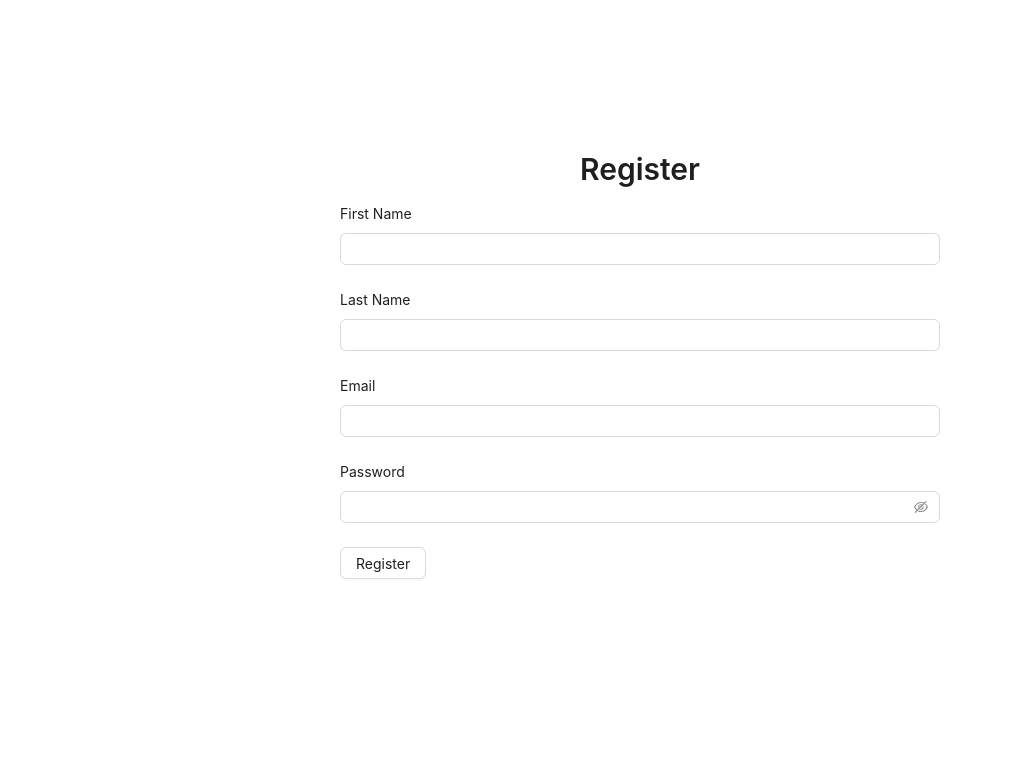
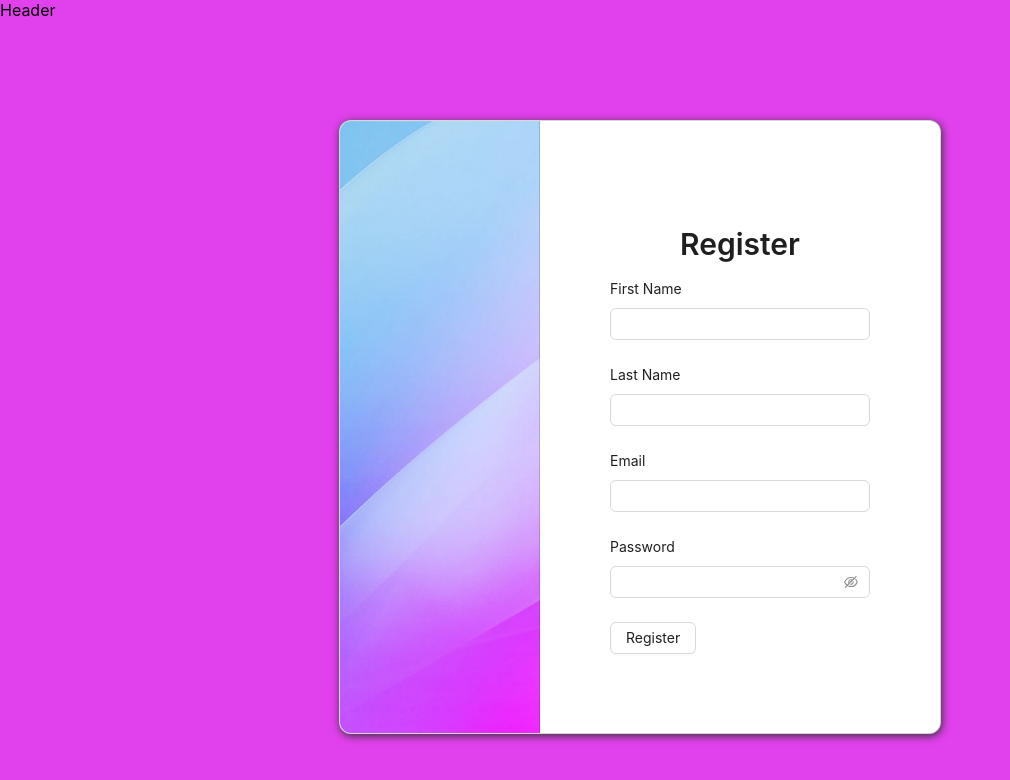
Before and after one commit to Mariam0422/moneyLover, a React (Create React App) app in the folder my-app/: page /register in a window 1280 px wide. Shown: the top 780 px of the page, without its empty margins (0-1010 px from the left). Built offline with nearby package versions, Linux system fonts and the light colour scheme.

Commit message:
add basic structure and register

```diff
--- a/my-app/package.json
+++ b/my-app/package.json
@@ -10,6 +10,8 @@
     "firebase": "^10.13.2",
     "react": "^18.3.1",
     "react-dom": "^18.3.1",
+    "react-router": "^6.26.2",
+    "react-router-dom": "^6.26.2",
     "react-scripts": "5.0.1",
     "web-vitals": "^2.1.4"
   },
--- a/my-app/public/index.html
+++ b/my-app/public/index.html
@@ -24,7 +24,7 @@
       work correctly both with client-side routing and a non-root public URL.
       Learn how to configure a non-root public URL by running `npm run build`.
     -->
-    <title>React App</title>
+    <title>Money Lover</title>
   </head>
   <body>
     <noscript>You need to enable JavaScript to run this app.</noscript>
--- a/my-app/src/App.css
+++ b/my-app/src/App.css
@@ -1,3 +1,3 @@
-.App{
-
+body{
+background: #e141ed;
 }
--- a/my-app/src/App.js
+++ b/my-app/src/App.js
@@ -1,10 +1,26 @@
-import Register from './pages/register';
-import './App.css';
+import {
+  Route,
+  createBrowserRouter,
+  createRoutesFromElements,
+  RouterProvider,
+} from "react-router-dom";
+import Register from "./pages/register";
+import "./App.css";
+import Login from "./pages/login";
+import Header from "./components/global/header";
 
+const route = createBrowserRouter(
+  createRoutesFromElements(
+    <Route path="/" element={<Header/>}>
+      <Route path="register" element={<Register />} />
+      <Route path="login" element={<Login />} />
+    </Route>
+  )
+);
 function App() {
   return (
     <div className="App">
-  <Register/>
+      <RouterProvider router={route} />
     </div>
   );
 }
--- /dev/null
+++ b/my-app/src/components/global/header/index.js
@@ -0,0 +1,12 @@
+import { Outlet } from "react-router";
+
+const Header = () => {
+    return (
+        <div>
+            Header
+            <Outlet/>
+        </div>
+     );
+}
+
+export default Header;
--- /dev/null
+++ b/my-app/src/components/shared/AuthWrapper/index.css
@@ -0,0 +1,18 @@
+.auth_style_wrapper{
+    display: grid;
+    grid-template-columns: 1fr 2fr;
+    margin: 100px auto;
+    border: 1px solid #3333;
+    border-radius: 12px;
+    overflow: hidden;
+    background-color: white;
+    box-shadow: 1px 2px 8px #333;
+}
+.cover_image_container{
+ background-size: cover;
+ background-position: center;
+ border-right: 1px solid #3333;;
+}
+.form_container{
+    padding: 10px;
+}
--- /dev/null
+++ b/my-app/src/components/shared/AuthWrapper/index.js
@@ -0,0 +1,18 @@
+import './index.css';
+
+const AuthWrapper = ({coverImg, maxWidth, children}) => {
+
+return (
+    <div className='auth_style_wrapper' style={{maxWidth: maxWidth}}>
+      <div
+           className='cover_image_container'
+           style={{backgroundImage: `url(${coverImg})`}}
+      />
+      <div className='form_container' >
+        {children}
+      </div>
+   </div>
+
+)
+}
+export default AuthWrapper;
--- /dev/null
+++ b/my-app/src/pages/login/index.js
@@ -0,0 +1,9 @@
+const Login = () => {
+  return (
+  <div>
+   logimnnnhmfghsrtythfgrt
+    </div>
+    );
+};
+
+export default Login;
--- a/my-app/src/pages/register/index.css
+++ b/my-app/src/pages/register/index.css
@@ -1,4 +1,11 @@
 .mainRegister{
    margin: 150px auto;
-   max-width: 600px;
+   border: 1px solid white;
+   padding: 20px;
+   background-color: white;
+   display: flex;
+   flex-direction: column;
+   justify-content: center;
+   align-items: center;
+   max-height: 250px;
 }
--- a/my-app/src/pages/register/index.js
+++ b/my-app/src/pages/register/index.js
@@ -1,13 +1,42 @@
 import { createUserWithEmailAndPassword } from "firebase/auth";
-import { Form, Input, Typography, Button } from 'antd';
+import { Form, Input, Typography, Button, notification } from 'antd';
+import { auth, doc, db, setDoc } from "../../services/firebase";
+import RegisterImg from '../../img/registerImg.jpg'
+import AuthWrapper from "../../components/shared/AuthWrapper";
 import './index.css';
 const Register = () => {
 
+    const [form] = Form.useForm();
     const {Title} = Typography;
+
+   const handleRegister = async(values) => {
+    const { firstName, lastName, email, password} = values;
+    try{
+        const response = await createUserWithEmailAndPassword(auth, email, password);
+        const uid = response.user.uid;
+        const createDoc = doc(db, "registerUsers", uid);
+        setDoc(createDoc, {firstName, lastName, email, password});
+        notification.success({
+            message: "Success Register",
+            description: `Hello ${firstName} ${lastName}`
+          })
+          form.resetFields();
+    }
+    catch(error){
+        notification.error({
+            message: "Error Register",
+            description: "oooooops"
+          })
+    }
+
+
+   }
     return (
+        <AuthWrapper coverImg={RegisterImg} maxWidth={600}>
         <div className="mainRegister" >
             <Title level={2} style={{textAlign: "center"}}>Register</Title>
-         <Form layout="vertical">
+         <Form form={form} layout="vertical" onFinish={handleRegister}>
+            {console.log(form, "form")}
          <Form.Item name="firstName" label= "First Name">
             <Input/>
          </Form.Item>
@@ -20,9 +49,10 @@ const Register = () => {
          <Form.Item name="password" label= "Password">
             <Input.Password/>
          </Form.Item>
-         <Button>Register</Button>
+         <Button htmlType="submit">Register</Button>
          </Form>
         </div>
+        </AuthWrapper>
      );
 }
 
```
Also changed, not shown: my-app/src/img/registerImg.jpg (added), 1 other file (tests, documents, lock files or other folders).
